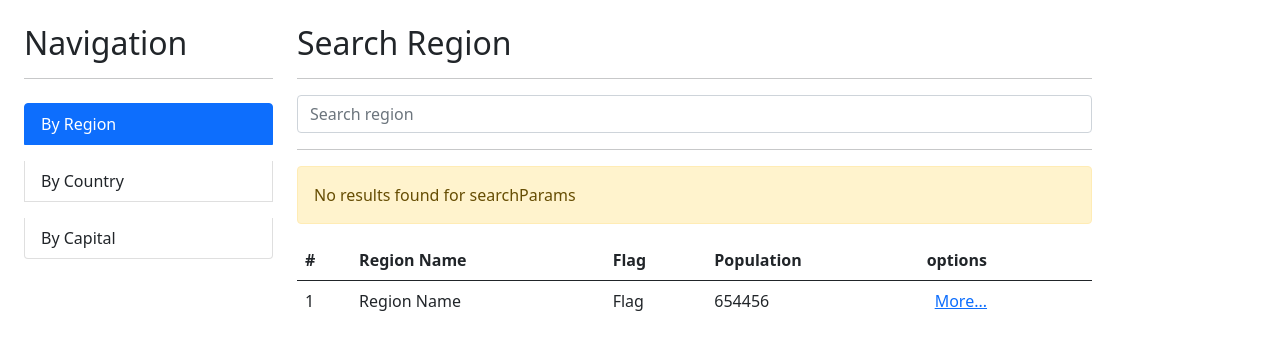
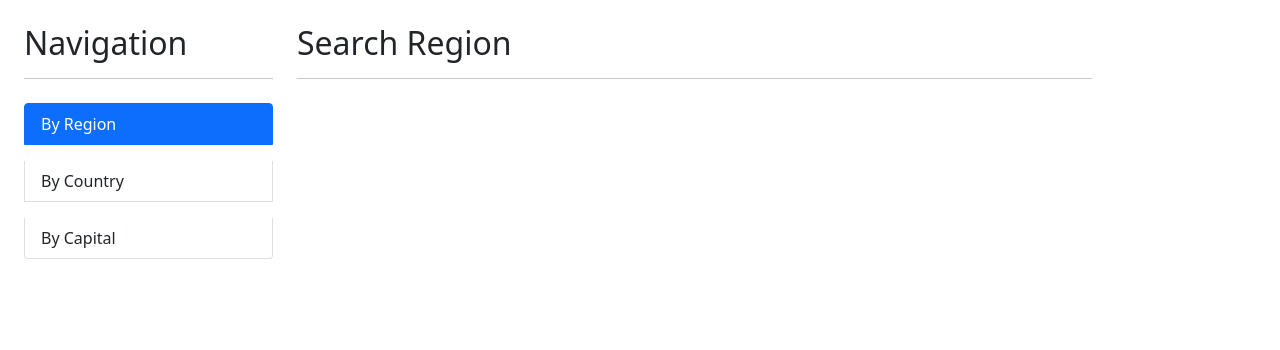
Before and after one commit to EmanuelTejada032/countrys-app, an Angular app: page / in a window 1280 px wide. Shown: the top 350 px of the page. Built offline with nearby package versions, Linux system fonts and the light colour scheme.

Commit message:
Move country code to country component, catch error and show alert only if error, show table only if there is no error

```diff
--- a/src/app/country/pages/by-country/by-country.component.html
+++ b/src/app/country/pages/by-country/by-country.component.html
@@ -1,2 +1,44 @@
 <h2>Search Country</h2>
 <hr>
+<div class="row">
+    <div class="col">
+        <form (ngSubmit)="search()">
+            <input type="search"
+                   class="form-control"
+                   placeholder="Search country"
+                   name="searchParam"
+                   [(ngModel)]="searchParam">
+        </form>
+    </div>
+</div>
+
+<hr>
+
+<div class="alert alert-warning" *ngIf="results">
+    No results found for {{searchParam}}
+</div>
+
+<div class="row" *ngIf="!results">
+    <div class="col">
+        <table class="table table-hover">
+            <thead>
+                <tr>
+                    <th>#</th>
+                    <th>Country Name</th>
+                    <th>Flag</th>
+                    <th>Population</th>
+                    <th>options</th>
+                </tr>
+            </thead>
+            <tbody>
+                <td>1</td>
+                <td>Country Name</td>
+                <td>Flag</td>
+                <td>654456</td>
+                <td>
+                    <a href="/pais/random">More...</a>
+                </td>
+            </tbody>
+        </table>
+    </div>
+</div>
--- a/src/app/country/pages/by-country/by-country.component.ts
+++ b/src/app/country/pages/by-country/by-country.component.ts
@@ -1,4 +1,5 @@
-import { Component, OnInit } from '@angular/core';
+import { Component } from '@angular/core';
+import { CountryService } from '../../services/country.service';
 
 @Component({
   selector: 'app-by-country',
@@ -6,11 +7,21 @@ import { Component, OnInit } from '@angular/core';
   styles: [
   ]
 })
-export class ByCountryComponent implements OnInit {
+export class ByCountryComponent {
 
-  constructor() { }
+  searchParam: string = '';
+  results: boolean = false;
 
-  ngOnInit(): void {
+  constructor( private countryService: CountryService){}
+
+  search(){
+    this.results = false;
+    this.countryService.searchResource(this.searchParam)
+        .subscribe( res => {
+          console.log(res)
+        }, (err) => {
+            this.results = true;
+        });
   }
 
 }
--- a/src/app/country/pages/by-region/by-region.component.html
+++ b/src/app/country/pages/by-region/by-region.component.html
@@ -1,44 +1,2 @@
 <h2>Search Region</h2>
 <hr>
-<div class="row">
-    <div class="col">
-        <form (ngSubmit)="search()">
-            <input type="search"
-                   class="form-control"
-                   placeholder="Search region"
-                   name="searchParam"
-                   [(ngModel)]="searchParam">
-        </form>
-    </div>
-</div>
-
-<hr>
-
-<div class="alert alert-warning">
-    No results found for searchParams
-</div>
-
-<div class="row">
-    <div class="col">
-        <table class="table table-hover">
-            <thead>
-                <tr>
-                    <th>#</th>
-                    <th>Region Name</th>
-                    <th>Flag</th>
-                    <th>Population</th>
-                    <th>options</th>
-                </tr>
-            </thead>
-            <tbody>
-                <td>1</td>
-                <td>Region Name</td>
-                <td>Flag</td>
-                <td>654456</td>
-                <td>
-                    <a href="/pais/random">More...</a>
-                </td>
-            </tbody>
-        </table>
-    </div>
-</div>
--- a/src/app/country/pages/by-region/by-region.component.ts
+++ b/src/app/country/pages/by-region/by-region.component.ts
@@ -1,5 +1,5 @@
 import { Component } from '@angular/core';
-import { CountryService } from '../../services/country.service';
+
 
 @Component({
   selector: 'app-by-region',
@@ -9,15 +9,4 @@ import { CountryService } from '../../services/country.service';
 })
 export class ByRegionComponent{
 
-  searchParam: string = ''
-
-  constructor( private countryService: CountryService){}
-
-  search(){
-    this.countryService.searchResource(this.searchParam)
-        .subscribe( res => {
-          console.log(res)
-        });
-  }
-
 }
```
